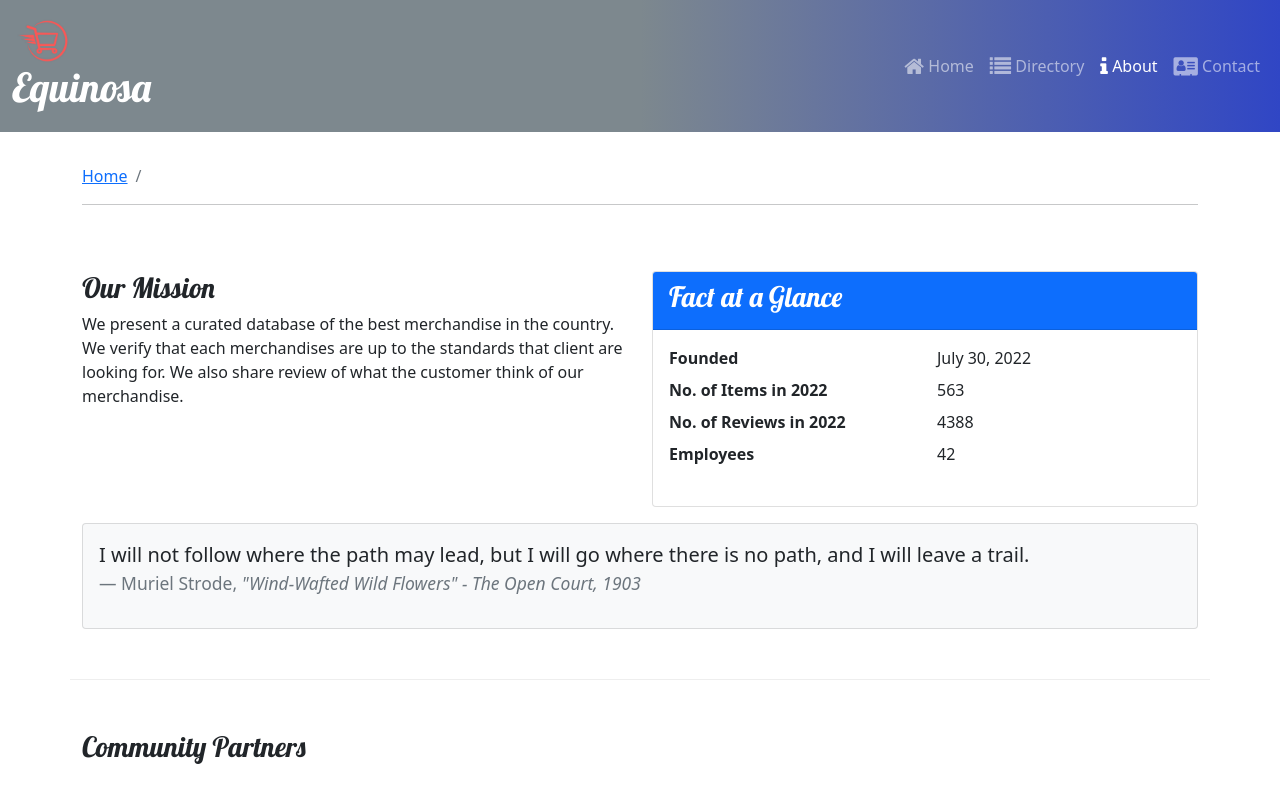
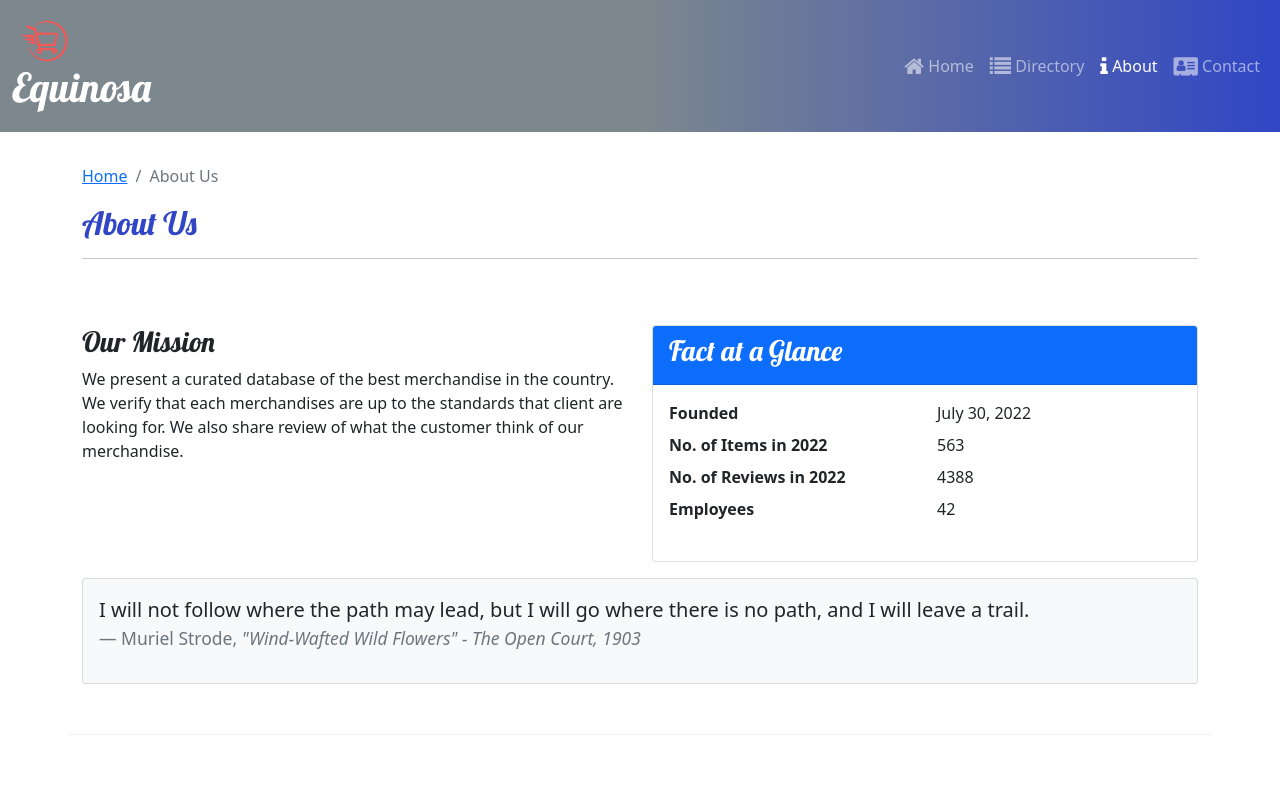
Before and after one commit to srhodes/equinosa-store, a React (Create React App) app: page /about in a window 1280 px wide. Shown: the top 789 px of the page. Built offline with nearby package versions, Linux system fonts and the light colour scheme.

Commit message:
subheader in about us page

```diff
--- a/src/pages/AboutPage.js
+++ b/src/pages/AboutPage.js
@@ -5,7 +5,7 @@ const AboutPage = () => {
 
     return(
         <Container>
-            <SubHeader prop= 'About Us'/>
+            <SubHeader current= 'About Us'/>
             <Row className='row-content'>
                 <Col sm='6'>
                     <h3>Our Mission</h3>
```
